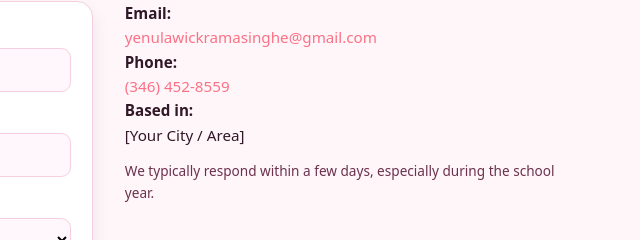
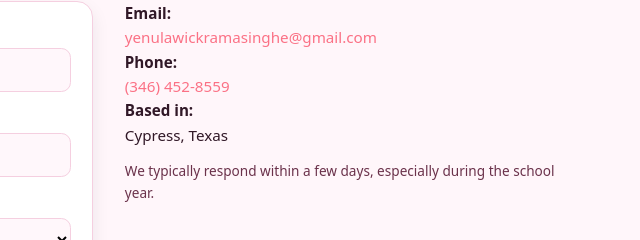
Before and after one commit to Yenula-W/chessexplorers, a plain HTML site: page contact.html in a window 1280 px wide. Shown: the part 371-611 px from the top of the page, 640-1280 px from the left. Drawn offline with Linux system fonts and the light colour scheme.

Commit message:
Fix HTML formatting issues in contact.html

```diff
--- a/contact.html
+++ b/contact.html
@@ -84,7 +84,7 @@
           </p>
           <p>
             <strong>Based in:</strong><br />
-            [Your City / Area]
+            Cypress, Texas
           </p>
           <p class="note">
             We typically respond within a few days, especially during the school year.
```
